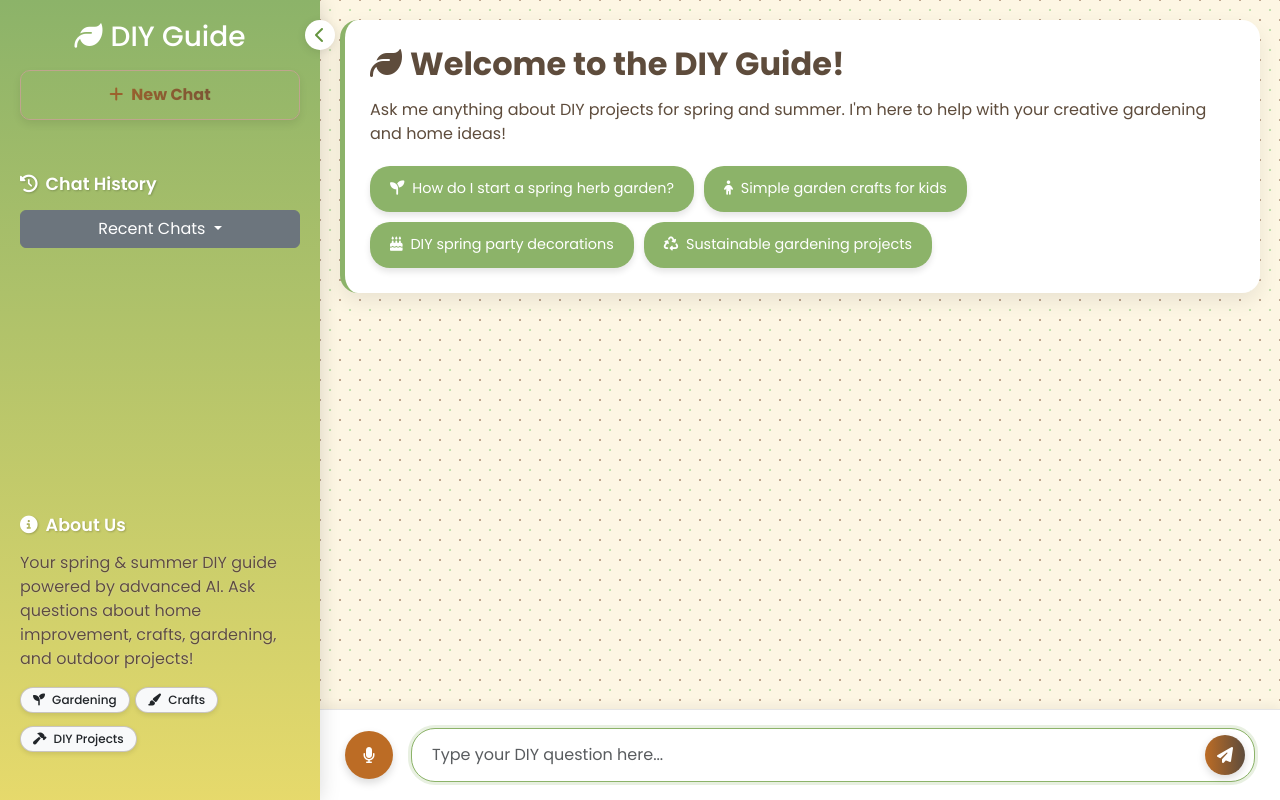
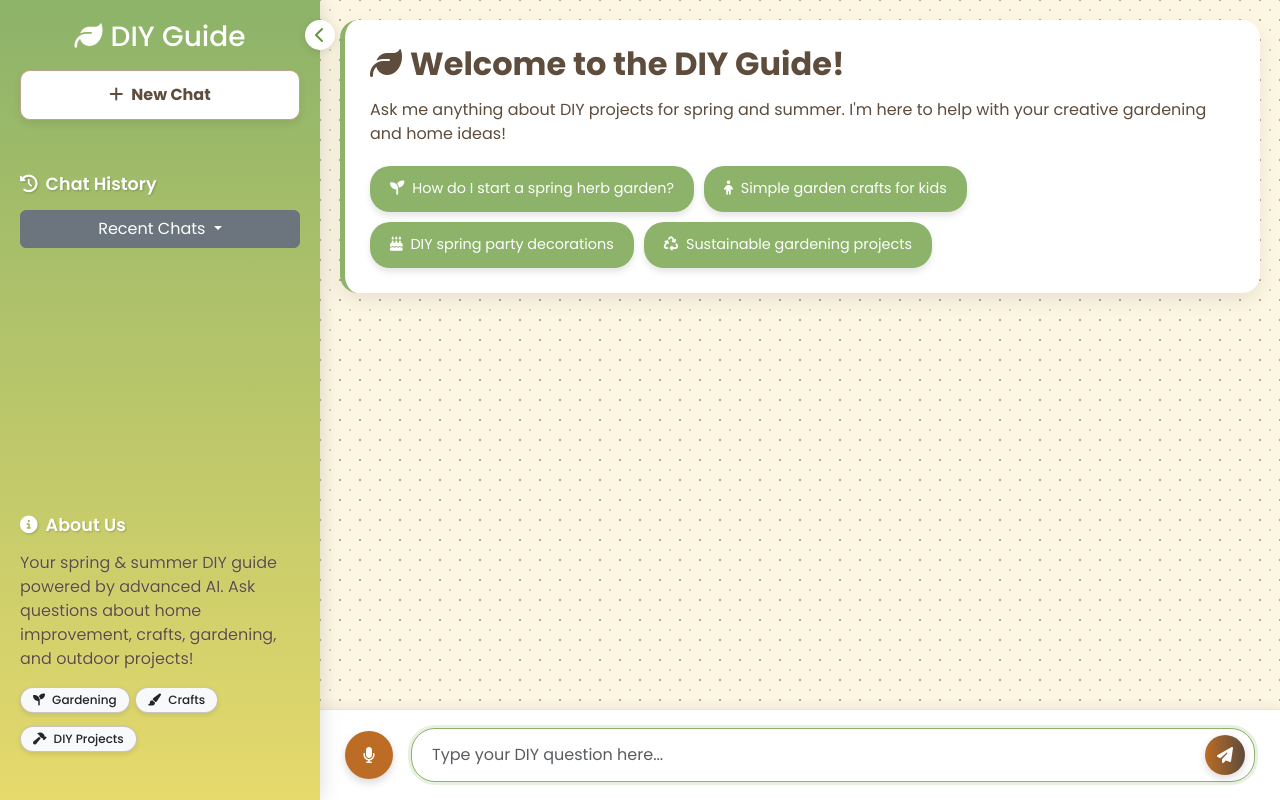
Before and after one commit to utkarsh-raj7/DIY-Guide-Chatbot, a Flask app: page / in a window 1280 px wide. Run offline with Flask 3, Linux system fonts and the light colour scheme; some libraries are stand-ins or nearby versions.

Commit message:
Checkpoint
Replit-Commit-Author: Agent
Replit-Commit-Session-Id: c3111c99-b9bd-46e6-bd8b-c7347740a774
Replit-Commit-Screenshot-Url: https://storage.googleapis.com/screenshot-production-us-central1/2638bb54-82d8-4bd9-b141-b5275c3d5558/254fb206-73e2-4013-b9ce-4c61e9214d37.jpg

```diff
--- a/static/css/styles.css
+++ b/static/css/styles.css
@@ -631,13 +631,11 @@ button:focus, textarea:focus, input:focus {
 /* White New Chat button with gradient text */
 
 /* Remove the old button styles */
+
+/* Completely opaque white button with colored text */
 #new-chat-btn {
     background: white !important;
-    background-color: white !important;
-    color: transparent !important;
-    -webkit-background-clip: text !important;
-    background-clip: text !important;
-    background-image: var(--button-gradient) !important;
+    color: var(--spring-brown) !important;
     border: 1px solid var(--spring-light-brown) !important;
     border-radius: 10px !important;
     font-weight: 700 !important;
@@ -650,11 +648,7 @@ button:focus, textarea:focus, input:focus {
 
 #new-chat-btn:hover {
     background: white !important;
-    background-color: white !important;
-    color: transparent !important;
-    -webkit-background-clip: text !important;
-    background-clip: text !important;
-    background-image: var(--button-gradient) !important;
+    color: var(--spring-terracotta) !important;
     box-shadow: 0 6px 12px rgba(0, 0, 0, 0.15) !important;
     transform: translateY(-1px) !important;
 }
```
